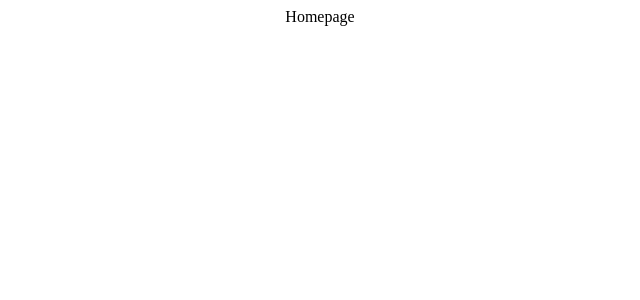
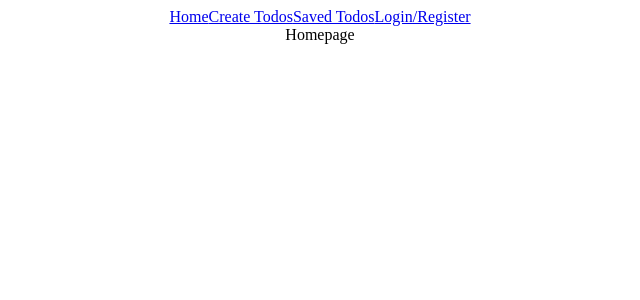
Before and after one commit to PFaustina/todoapp, a React (Create React App) app in the folder client/: page / in a window 1280 px wide. Shown: the top 300 px of the page, without its empty margins (320-960 px from the left). Built offline with nearby package versions, Linux system fonts and the light colour scheme.

Commit message:
creating login and register components

```diff
--- a/client/src/App.js
+++ b/client/src/App.js
@@ -4,13 +4,14 @@ import { Home } from "./pages/home";
 import { Auth } from "./pages/auth";
 import { CreateTodos } from "./pages/create-todos";
 import { SavedTodos } from "./pages/saved-todos";
-
+import { Navbar } from "./components/navbar";
 
 
 function App() {
   return (
     <div className="App">
       <Router>
+      <Navbar />
         <Routes>
 
         <Route path="/" element={<Home />} />
--- a/client/src/components/navbar.js
+++ b/client/src/components/navbar.js
@@ -1,6 +1,13 @@
+import { Link } from "react-router-dom";
+
+
+
 export const Navbar = () => {
     return <div className="navbar">
-
+        <Link to="/">Home</Link>
+        <Link to="/create-todos">Create Todos</Link>
+        <Link to="/saved-todos">Saved Todos</Link>
+        <Link to="/auth">Login/Register</Link>
     </div>
 
 }
--- a/client/src/pages/auth.js
+++ b/client/src/pages/auth.js
@@ -1,5 +1,7 @@
 export const Auth = () => {
-    return <div>
-        Auth
+    return <div className="auth-container">
+        {" "}
+        <Login />
+        <Register />
     </div>
 };
```
